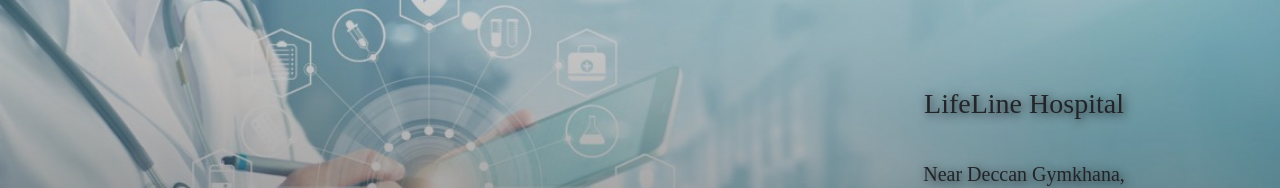
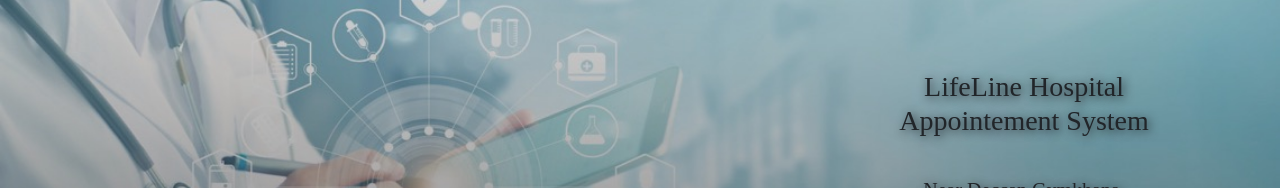
Before and after one commit to lalitpatil07bh/FinalProject, a React (Create React App) app in the folder FrontEnd/: page /contactus in a window 1280 px wide. Shown: the part 202-390 px from the top of the page. Built offline with nearby package versions, Linux system fonts and the light colour scheme; no server answers.

Commit message:
basic changes

```diff
--- a/FrontEnd/src/components/ContactUsComp.js
+++ b/FrontEnd/src/components/ContactUsComp.js
@@ -12,10 +12,10 @@ export default function ContactUsComp()
         <div >
         <img className="" src={image} alt="Hospital" width="100%"/>
             </div>
-        <div className="contactus " >
+        <div className="contactus ">
 
          <div className="contact">
-                <h3>LifeLine Hospital </h3><br/>
+                <h3>LifeLine Hospital Appointement System </h3><br/>
                 Near Deccan Gymkhana,<br/>
                 Deccan, Pune 411004,<br/>
                 Tel. +91 20 4017 2001 / 204937<br/>
```
